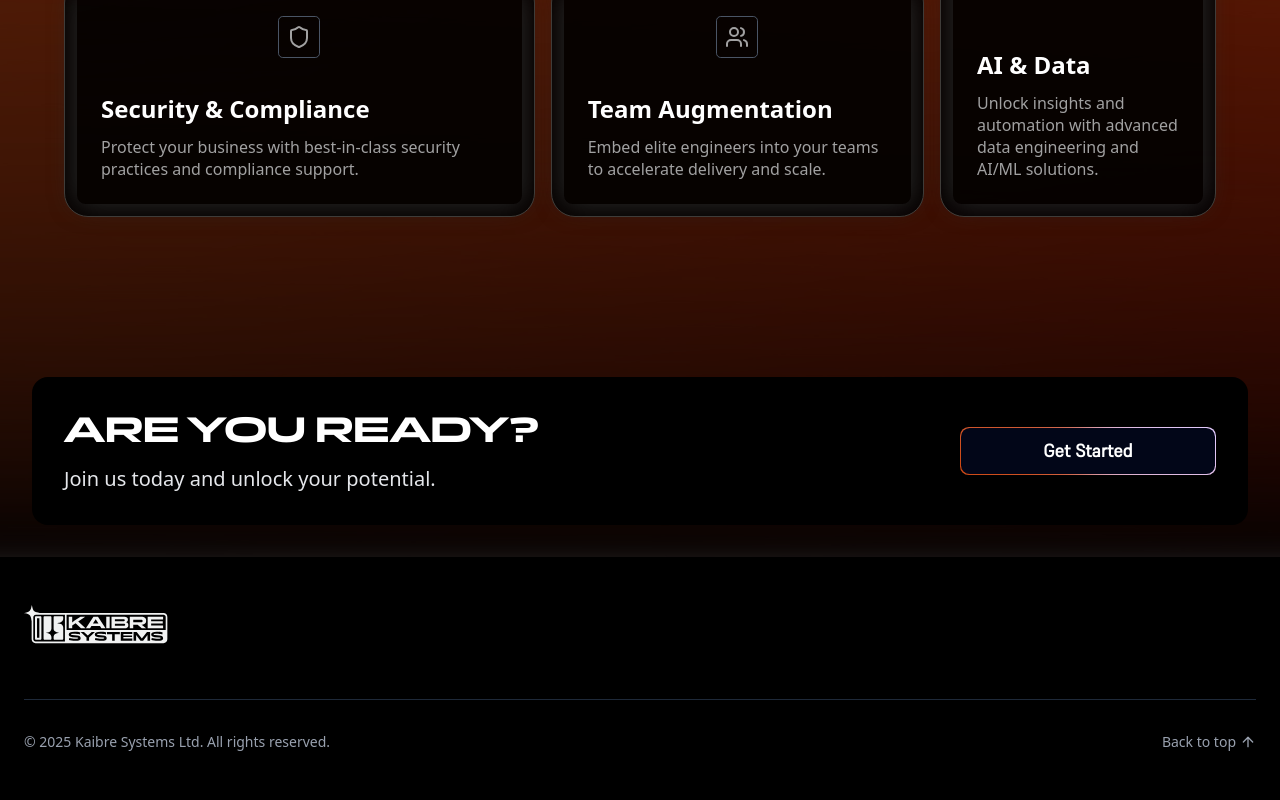
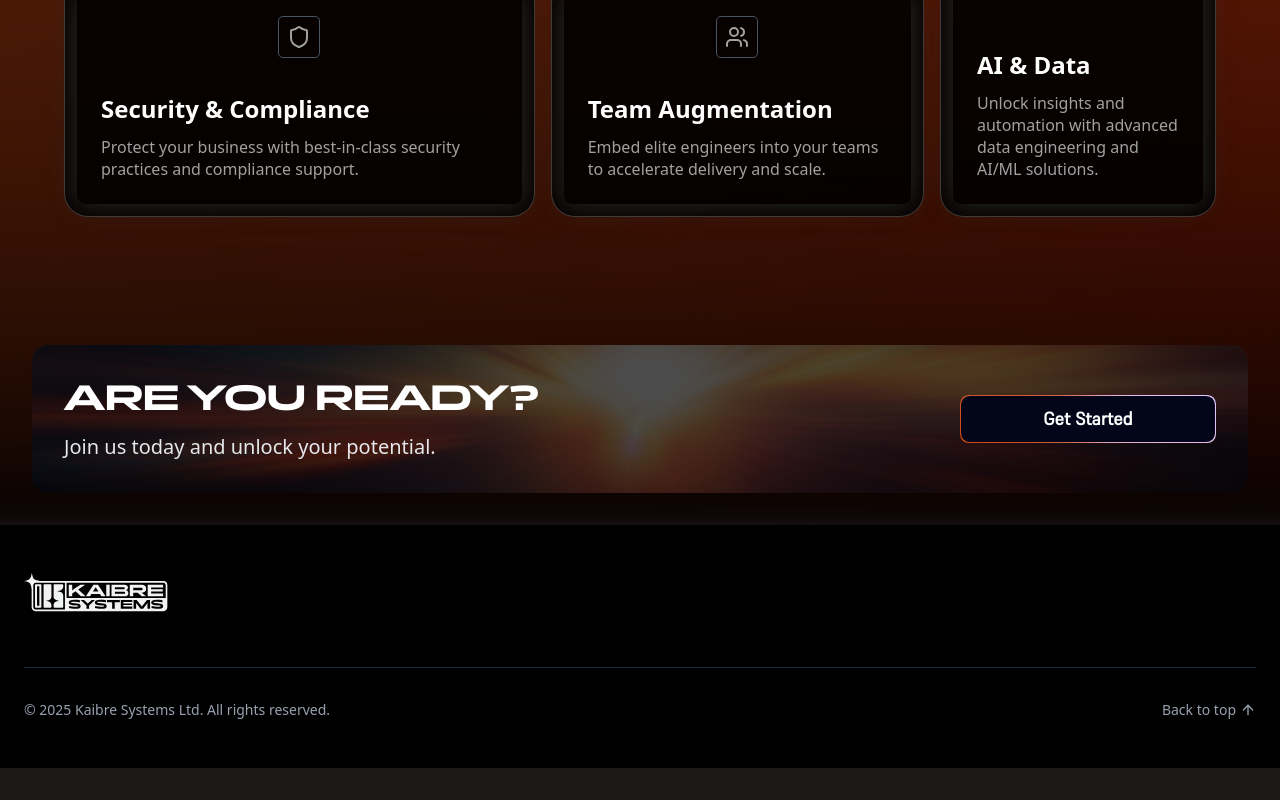
Before and after one commit to Kaibre-Systems/company-site, a Next.js app: page / in a window 1280 px wide. Shown: the part 1784-2584 px from the top of the page. After the commit the page ends 2552 px from the top, so only its background shows below. Built offline with nearby package versions, Linux system fonts and the light colour scheme.

Commit message:
Added call to action with bg

```diff
--- a/src/components/background-image.tsx
+++ b/src/components/background-image.tsx
@@ -6,6 +6,7 @@ interface BackgroundImageProps {
     priority?: boolean;
     quality?: number;
     className?: string;
+    imgClassName?: string;
     children?: React.ReactNode;
     overlay?: boolean;
     overlayOpacity?: number;
@@ -17,6 +18,7 @@ export default function BackgroundImage({
     priority = false,
     quality = 75,
     className = '',
+    imgClassName = '',
     children,
     overlay = false,
     overlayOpacity = 40,
@@ -30,13 +32,13 @@ export default function BackgroundImage({
                 fill
                 priority={priority}
                 quality={quality}
-        className="object-cover"
+                className={`object-cover ${imgClassName}`}
                 sizes="100vw"
             />
             {/* Optional Overlay */}
             {overlay && (
                 <div
-          className="absolute inset-0 bg-black"
+                    className={`absolute inset-0 bg-black ${imgClassName}`}
                     style={{ opacity: overlayOpacity / 100, zIndex: 1 }}
                 />
             )}
--- a/src/components/call-to-action.tsx
+++ b/src/components/call-to-action.tsx
@@ -1,5 +1,7 @@
 import React from 'react';
 import Link from 'next/link';
+import { AuroraBackground } from './ui/aurora-background';
+import BackgroundImage from './background-image';
 
 interface CallToActionProps {
     title: string;
@@ -17,13 +19,14 @@ const CallToAction: React.FC<CallToActionProps> = ({
     className = '',
 }) => {
     return (
-        <section className={`text-white my-8 max-w-7xl ${className} rounded-2xl`}>
-            <div className="flex flex-col md:flex-row items-center justify-between mx-auto max-w-7xl text-left bg-black rounded-2xl py-8 px-8 gap-8">
-                <div className="flex-1">
+        <section className={`text-white mb-8 max-w-7xl ${className} rounded-2xl`}>
+            <BackgroundImage className="rounded-2xl" imgClassName="rounded-2xl" src="/nova.jpeg" alt='nova background' overlay={true} overlayOpacity={70}>
+                <div className="relative flex flex-col md:flex-row items-center justify-between mx-auto max-w-7xl text-left rounded-2xl py-8 px-8 gap-8 overflow-hidden">
+                    <div className="flex-1 relative z-10">
                         <h2 className="text-3xl md:text-4xl font-bold mb-4 font-panchang">{title}</h2>
                         <p className="text-lg md:text-xl max-w-2xl text-gray-200">{subtitle}</p>
                     </div>
-                <div className="flex items-center md:items-end  md:w-auto">
+                    <div className="flex items-center md:items-end md:w-auto relative z-10">
                         <Link href={buttonLink}>
                             <button className="relative inline-flex h-12 w-64 overflow-hidden rounded-xl p-[1px] focus:outline-none focus:ring-2 focus:ring-slate-400 focus:ring-offset-2 focus:ring-offset-slate-50 mt-0 md:mt-0 md:self-center">
                                 <span className="absolute inset-[-1000%] animate-[spin_2s_linear_infinite] bg-[conic-gradient(from_90deg_at_50%_50%,#E2CBFF_0%,#CD4813_50%,#E2CBFF_100%)] rounded-xl" />
@@ -34,6 +37,7 @@ const CallToAction: React.FC<CallToActionProps> = ({
                         </Link>
                     </div>
                 </div>
+            </BackgroundImage>
         </section>
     );
 };
```
Also changed, not shown: public/nova.jpeg (added). Lines whose indentation alone changed are shown as unchanged.
